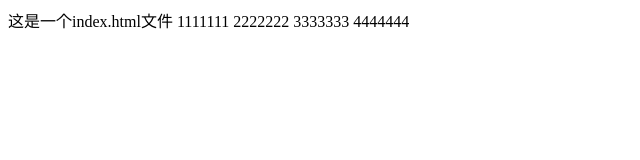
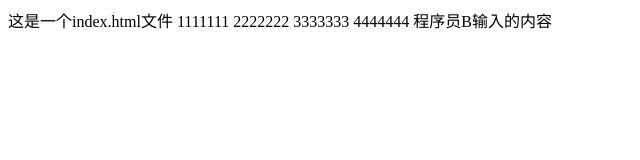
Before and after one commit to huangli112/git-demo, a plain HTML site: page index.html in a window 1280 px wide. Shown: the whole page, without its empty margins (0-640 px from the left). Drawn offline with Linux system fonts and the light colour scheme.

Commit message:
程序员B第一次提交

```diff
--- a/index.html
+++ b/index.html
@@ -10,5 +10,6 @@
 2222222
 3333333
 4444444
+程序员B输入的内容
 </body>
 </html>
```
